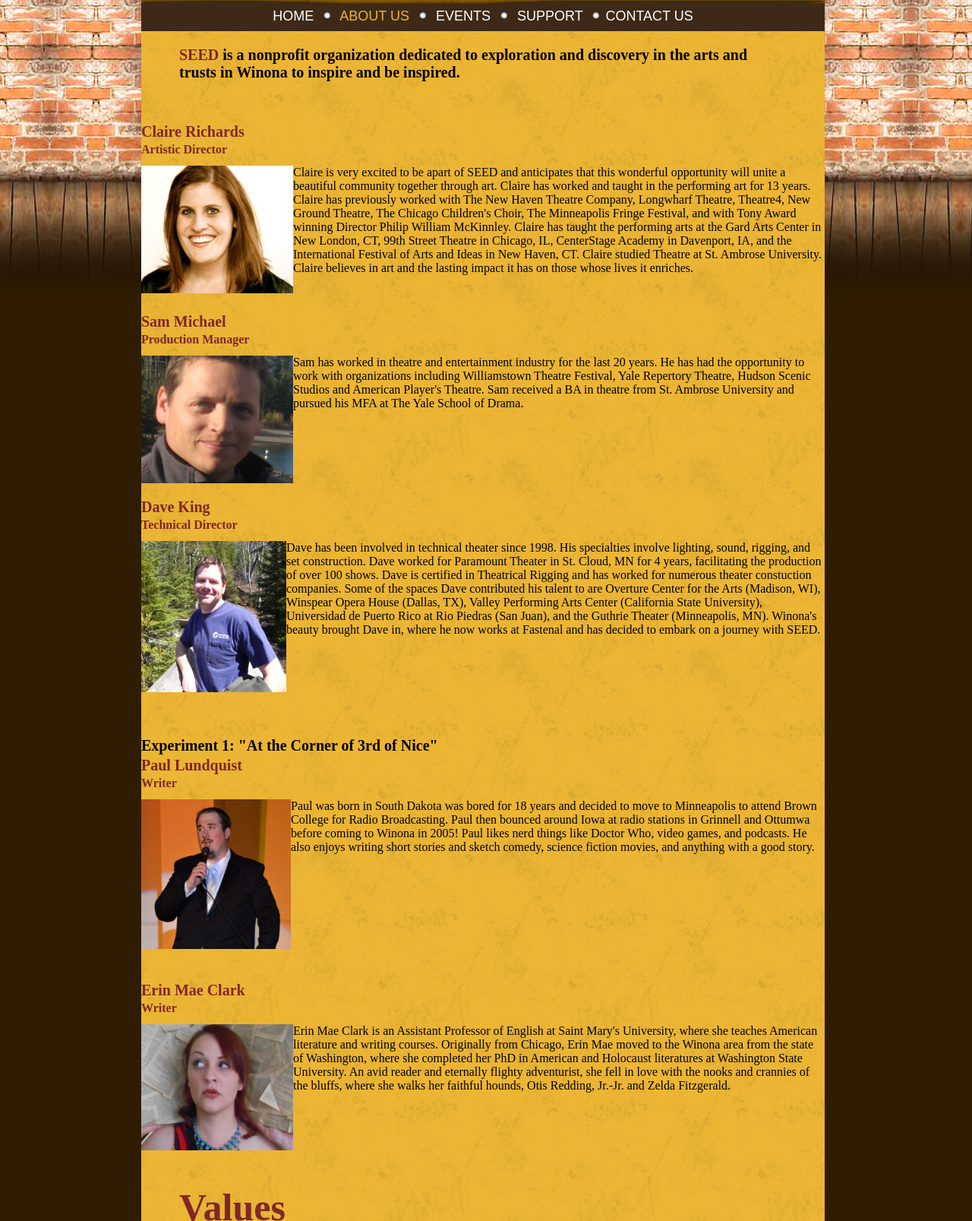
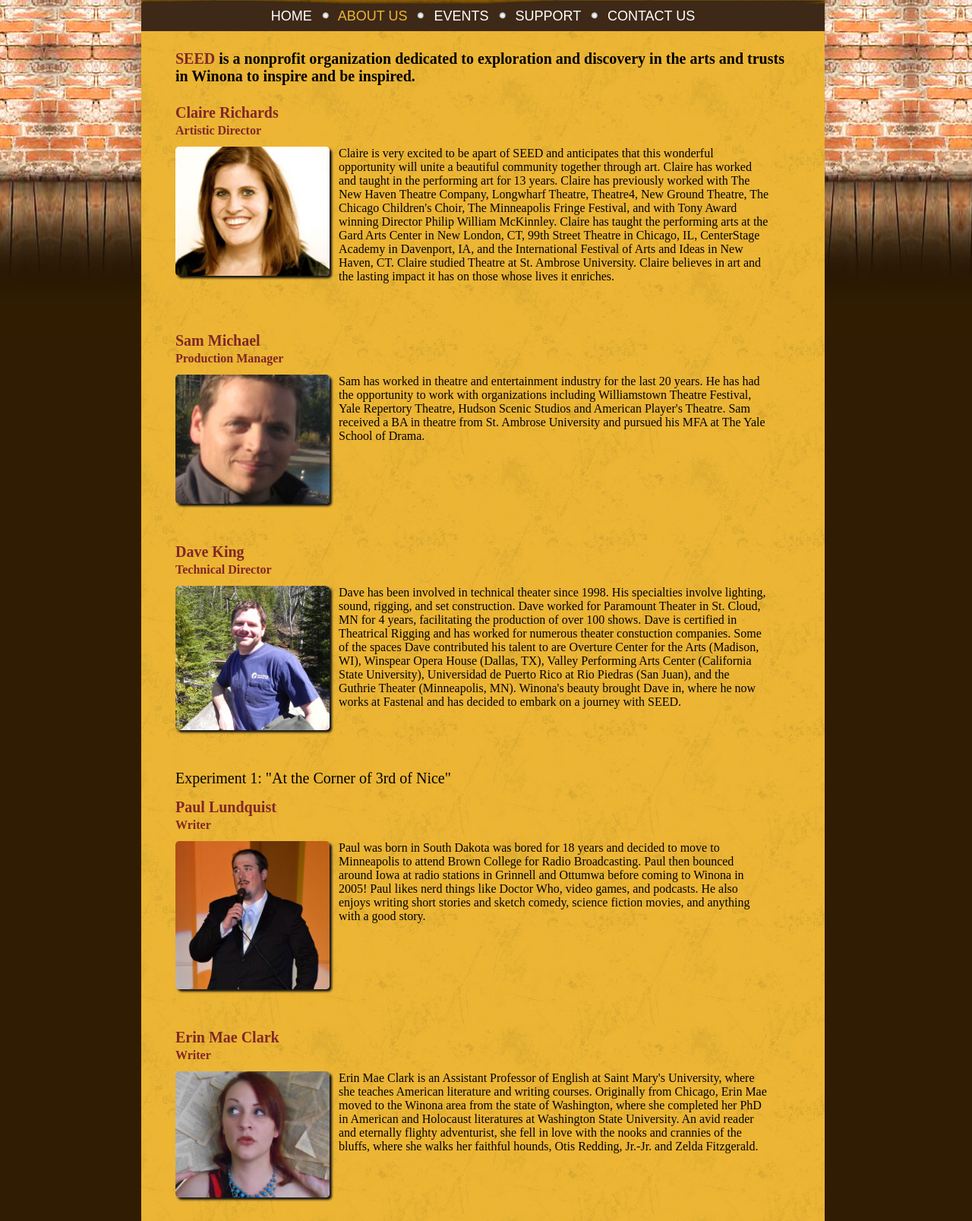
Before and after one commit to ninnemana/SEED, a plain HTML site: page aboutus.html in a window 1280 px wide. Shown: the part 163-1770 px from the top of the page at 76% size. Drawn offline with Linux system fonts and the light colour scheme.

Commit message:
holy fuck

```diff
--- a/aboutus.html
+++ b/aboutus.html
@@ -60,63 +60,94 @@ h6 {
 			-->
 		</style>
 	</head>
-
 	<body>
 	<div id="wraper">
-  <div id="divheader"><img src="assets/Header1.jpg" alt="SEED Performance Art Venue Winona Minneosta" width="900" height="160" /></div>
+		<div id="divheader">
+			<img src="assets/Header1.jpg" alt="SEED Performance Art Venue Winona Minneosta" width="900" height="160" />
+		</div>
 		<div id="dinav">
-    <h4><a href="index.html" target="_parent">HOME</a> <img src="assets/nav_spacer.png" alt="seed" width="25" height="14" /> ABOUT US <img src="assets/nav_spacer.png" alt="seed" width="25" height="14" /> <a href="events.html" target="_parent">EVENTS</a> <img src="assets/nav_spacer.png" alt="seed" width="25" height="14" /> <a href="support.html" target="_parent">SUPPORT</a> <img src="assets/nav_spacer.png" alt="seed" width="25" height="14" /><a href="contactus.html" target="_parent">CONTACT US</a> </h4>
+			<h4>
+				<a href="index.html" target="_parent">HOME</a>
+				<img src="assets/nav_spacer.png" alt="seed" width="25" height="14" />
+				<span>ABOUT US</span>
+				<img src="assets/nav_spacer.png" alt="seed" width="25" height="14" />
+				<a href="events.html" target="_parent">EVENTS</a>
+				<img src="assets/nav_spacer.png" alt="seed" width="25" height="14" />
+				<a href="support.html" target="_parent">SUPPORT</a>
+				<img src="assets/nav_spacer.png" alt="seed" width="25" height="14" />
+				<a href="contactus.html" target="_parent">CONTACT US</a>
+			</h4>
 		</div>
-  <div id="divcenter">
-    <h1><span class="redbold">SEED</span> is a nonprofit organization dedicated to exploration and discovery in the arts and trusts in Winona to inspire and be inspired.<br/>
+		<div class="callout">
+			<h1>
+				<span class="redbold">SEED</span>
+				is a nonprofit organization dedicated to exploration and discovery in the arts and trusts in Winona to inspire and be inspired.
 			</h1>
 		</div>
-  <div id="divmainpicture">
-    <h1 class="redbold">&nbsp;</h1>
-    <h1 class="redbold">&nbsp;</h1>
+		<div class="bio">
 			<h1 class="redbold">Claire Richards</h1>
 			<p class="redbold">Artistic Director</p>
-    <p><img src="pic_clair_bio.jpg" width="200" height="168" align="left" /></p>
-	<p>Claire is very excited to be apart of SEED and anticipates that this wonderful opportunity will unite a beautiful community together through art. Claire has worked and taught in the performing art for 13 years. Claire has previously worked with The New Haven Theatre Company, Longwharf Theatre, Theatre4, New Ground Theatre, The Chicago Children's Choir, The Minneapolis Fringe Festival, and with Tony Award winning Director Philip William McKinnley. Claire has taught the performing arts at the Gard Arts Center in New London, CT, 99th Street Theatre in Chicago, IL, CenterStage Academy in Davenport, IA, and the International Festival of Arts and Ideas in New Haven, CT. Claire studied Theatre at St. Ambrose University. Claire believes in art and the lasting impact it has on those whose lives it enriches. </p>
+			<div class="bio-image">
+				<img src="pic_clair_bio.jpg">
 			</div>
-  <div id="divmainpicture">
-    <h1 class="redbold">&nbsp;</h1>
+			<div class="bio-text">
+				<p>
+					Claire is very excited to be apart of SEED and anticipates that this wonderful opportunity will unite a beautiful community together through art. Claire has worked and taught in the performing art for 13 years. Claire has previously worked with The New Haven Theatre Company, Longwharf Theatre, Theatre4, New Ground Theatre, The Chicago Children's Choir, The Minneapolis Fringe Festival, and with Tony Award winning Director Philip William McKinnley. Claire has taught the performing arts at the Gard Arts Center in New London, CT, 99th Street Theatre in Chicago, IL, CenterStage Academy in Davenport, IA, and the International Festival of Arts and Ideas in New Haven, CT. Claire studied Theatre at St. Ambrose University. Claire believes in art and the lasting impact it has on those whose lives it enriches.
+				</p>
+			</div>
+		</div>
+		<div class="bio">
 			<h1 class="redbold">Sam Michael</h1>
 			<p class="redbold">Production Manager</p>
-    <p class="redbold"><img src="pic_sam_bio.jpg" width="200" height="168" align="left" /></p>
-    <p>Sam has worked in theatre and entertainment industry for the last 20 years.  He has had the opportunity to work with organizations including Williamstown Theatre Festival, Yale Repertory Theatre, Hudson Scenic Studios and American Player's Theatre. Sam received a BA in theatre from St. Ambrose University and pursued his MFA  at The Yale School of Drama.</p>
-    <h1 class="redbold">&nbsp;</h1>
-    <h1 class="redbold">&nbsp;</h1>
-    <h1 class="redbold">&nbsp;</h1>
-    <h1 class="redbold">&nbsp;</h1>
+			<div class="bio-image">
+				<img src="pic_sam_bio.jpg">
+			</div>
+			<div class="bio-text">
+				<p>
+					Sam has worked in theatre and entertainment industry for the last 20 years.  He has had the opportunity to work with organizations including Williamstown Theatre Festival, Yale Repertory Theatre, Hudson Scenic Studios and American Player's Theatre. Sam received a BA in theatre from St. Ambrose University and pursued his MFA  at The Yale School of Drama.
+				</p>
+			</div>
+		</div>
+
+		<div class="bio">
 			<h1 class="redbold">Dave King    </h1>
 			<p class="redbold">Technical Director</p>
-    <p><img src="222989_10150252106341351_1697299_n.jpg" width="191" height="199" align="left" /></p>
-    <p>Dave has been involved in technical theater since 1998. His specialties involve lighting, sound, rigging, and set construction. Dave worked for Paramount Theater in St. Cloud, MN for 4 years, facilitating the production of over 100 shows. Dave is certified in Theatrical Rigging and has worked for numerous theater constuction companies. Some of the spaces Dave contributed his talent to are Overture Center for the Arts (Madison, WI), Winspear Opera House (Dallas, TX), Valley Performing Arts Center (California State University), Universidad de Puerto Rico at Rio Piedras (San Juan), and the Guthrie Theater (Minneapolis, MN). Winona's beauty brought Dave in, where he now works at Fastenal and has decided to embark on a journey with SEED.</p>
-    <p>&nbsp;</p>
-    <p>&nbsp;</p>
-    <p>&nbsp;</p>
-    <p>&nbsp;</p>
-    <div></div>
-    <h1>Experiment 1: &quot;At the Corner of 3rd of Nice&quot;</h1>
+			<div class="bio-image">
+				<img src="222989_10150252106341351_1697299_n.jpg">
+			</div>
+			<div class="bio-text">
+				<p>
+					Dave has been involved in technical theater since 1998. His specialties involve lighting, sound, rigging, and set construction. Dave worked for Paramount Theater in St. Cloud, MN for 4 years, facilitating the production of over 100 shows. Dave is certified in Theatrical Rigging and has worked for numerous theater constuction companies. Some of the spaces Dave contributed his talent to are Overture Center for the Arts (Madison, WI), Winspear Opera House (Dallas, TX), Valley Performing Arts Center (California State University), Universidad de Puerto Rico at Rio Piedras (San Juan), and the Guthrie Theater (Minneapolis, MN). Winona's beauty brought Dave in, where he now works at Fastenal and has decided to embark on a journey with SEED.
+				</p>
+			</div>
+		</div>
+
+		<p class="experiment1-title">Experiment 1: &quot;At the Corner of 3rd of Nice&quot;</p>
+		<div class="bio">
 			<h1 class="redbold">Paul Lundquist</h1>
 			<p class="redbold">Writer</p>
-    <p class="redbold"><img src="324784_10150296150954485_7777098_o.jpg" width="197" height="197" align="left" /> </p>
-    <p>Paul was born in South Dakota was bored for 18 years and decided to move to Minneapolis to attend Brown College for Radio Broadcasting. Paul then bounced around Iowa at radio stations in Grinnell and Ottumwa before coming to Winona in 2005! Paul likes nerd things like Doctor Who, video games, and podcasts. He also enjoys writing short stories and sketch comedy, science fiction movies, and anything with a good story.  </p>
-    <h1 class="redbold">&nbsp;</h1>
-    <h1 class="redbold">&nbsp;</h1>
-    <h1 class="redbold">&nbsp;</h1>
-    <h1 class="redbold">&nbsp;</h1>
-    <h1 class="redbold">&nbsp;</h1>
-    <h1 class="redbold">&nbsp;</h1>
+			<div class="bio-image">
+				<img src="324784_10150296150954485_7777098_o.jpg">
+			</div>
+			<div class="bio-text">
+				<p>
+					Paul was born in South Dakota was bored for 18 years and decided to move to Minneapolis to attend Brown College for Radio Broadcasting. Paul then bounced around Iowa at radio stations in Grinnell and Ottumwa before coming to Winona in 2005! Paul likes nerd things like Doctor Who, video games, and podcasts. He also enjoys writing short stories and sketch comedy, science fiction movies, and anything with a good story.
+				</p>
+			</div>
+		</div>
+		<div class="bio">
 			<h1 class="redbold">Erin Mae Clark</h1>
 			<p class="redbold">Writer</p>
-    <p><span class="redbold"><img src="548860_10100436949960843_1248327559_n.jpg" width="200" height="166" align="left" /></span></p>
-    <p>	 Erin Mae Clark is an Assistant Professor of English at Saint Mary's University, where she teaches American literature and writing courses. Originally from Chicago, Erin Mae moved to the Winona area from the state of Washington, where she completed her PhD in American and Holocaust literatures at Washington State University. An avid reader and eternally flighty adventurist, she fell in love with the nooks and crannies of the bluffs, where she walks her faithful hounds, Otis Redding, Jr.-Jr. and Zelda Fitzgerald. </p>
-    <p class="redbold">&nbsp;</p>
-    <p class="redbold">&nbsp;</p>
-    <p class="redbold">&nbsp;</p>
+			<div class="bio-image">
+				<img src="548860_10100436949960843_1248327559_n.jpg">
 			</div>
+			<div class="bio-text">
+				<p>
+					Erin Mae Clark is an Assistant Professor of English at Saint Mary's University, where she teaches American literature and writing courses. Originally from Chicago, Erin Mae moved to the Winona area from the state of Washington, where she completed her PhD in American and Holocaust literatures at Washington State University. An avid reader and eternally flighty adventurist, she fell in love with the nooks and crannies of the bluffs, where she walks her faithful hounds, Otis Redding, Jr.-Jr. and Zelda Fitzgerald.
+				</p>
+			</div>
+		</div>
+
 		<div id="divcenter2"> <span class="redbold">Values</span>
 			<p>• Encourage professional and artists community members to work, learn, and have fun together.</p>
 			<p>• Creating art for Winona, By Winona.</p>
@@ -126,8 +157,21 @@ h6 {
 		</div>
 		<div id="divfooter"></div>
 	</div>
-<p>&nbsp;</p>
 	<p class="copyright">©2012 SEED Performance Art Venue - All Rights Reserved - Winona, MN 55987<br />
 		Website Designed by<a href="http://www.pelaezcreative.com" target="_blank" class="copyright"> PelaezCreative.com</a></p>
+
+	<script type="text/javascript">
+
+		var _gaq = _gaq || [];
+		_gaq.push(['_setAccount', 'UA-37891427-1']);
+		_gaq.push(['_trackPageview']);
+
+		(function() {
+		var ga = document.createElement('script'); ga.type = 'text/javascript'; ga.async = true;
+		ga.src = ('https:' == document.location.protocol ? 'https://ssl' : 'http://www') + '.google-analytics.com/ga.js';
+		var s = document.getElementsByTagName('script')[0]; s.parentNode.insertBefore(ga, s);
+		})();
+
+	</script>
 	</body>
 </html>
--- a/master.css
+++ b/master.css
@@ -29,7 +29,6 @@ h1 {
 }
 #divheader {
 	text-align: left;
-	float: left;
 	width: 900px;
 }
 #divmainpicture {
@@ -39,7 +38,6 @@ h1 {
 }
 #dinav {
 	text-align: center;
-	float: left;
 	width: 900px;
 	background-image: url(assets/nav_bckgrd.jpg);
 	height: 30px;
@@ -130,3 +128,56 @@ h4 {
 .yellow {
 	color: #E8B232;
 }
+
+#divmainpicture {
+	position: relative;
+	height: 267px;
+}
+
+#divmainpicture:after{
+    background:url('/assets/nav_bckgrd.jpg') no-repeat;
+    height:25px;
+    width:100%;
+}
+
+#divmainpicture img{
+	position: absolute;
+	z-index: 1;
+}
+
+#divmainpicture .active{
+	z-index: 3;
+}
+
+.callout{
+	width:90%;
+	margin:25px auto;
+}
+
+p.experiment1-title{
+	font-size: 20px;
+	font-family: Papyrus;
+	margin-left:5%;
+}
+
+.bio{
+    width:90%;
+    margin: 15px auto;
+    margin-bottom: 52px;
+}
+
+.bio .bio-image{
+    display:inline-block;
+    width:25%;
+    vertical-align: top;
+}
+.bio .bio-image img{
+    width: 100%;
+    border-radius:5px;
+    box-shadow: 3px 3px 3px rgb(21, 21, 21);
+}
+
+.bio .bio-text{
+    display:inline-block;
+    width: 70%;
+}
```
Also changed, not shown: Scripts/main.js (added, +13 -0 lines), events.html (+14 -0 lines), index.html (+19 -8 lines), assets/img/corner1.jpg (added), assets/img/corner2.jpg (added), assets/img/corner3.jpg (added). Lines whose indentation alone changed are shown as unchanged.
